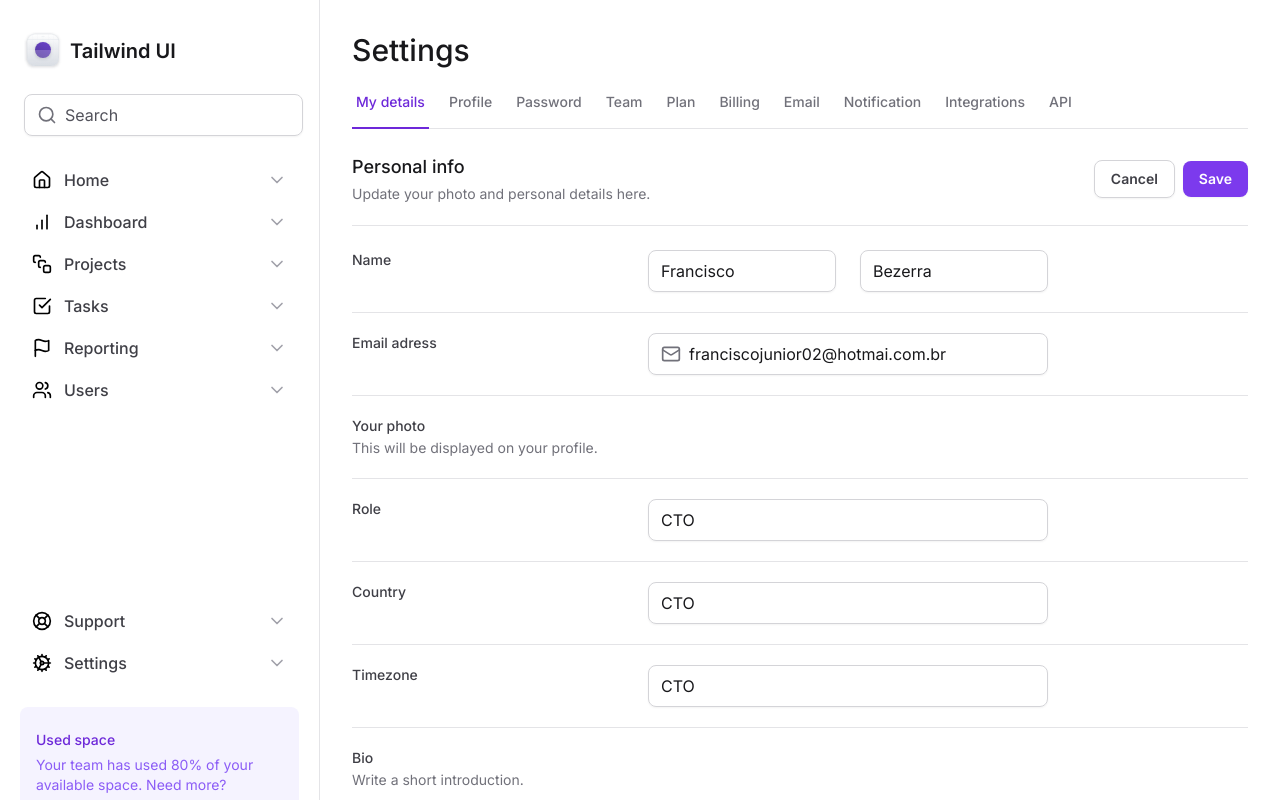
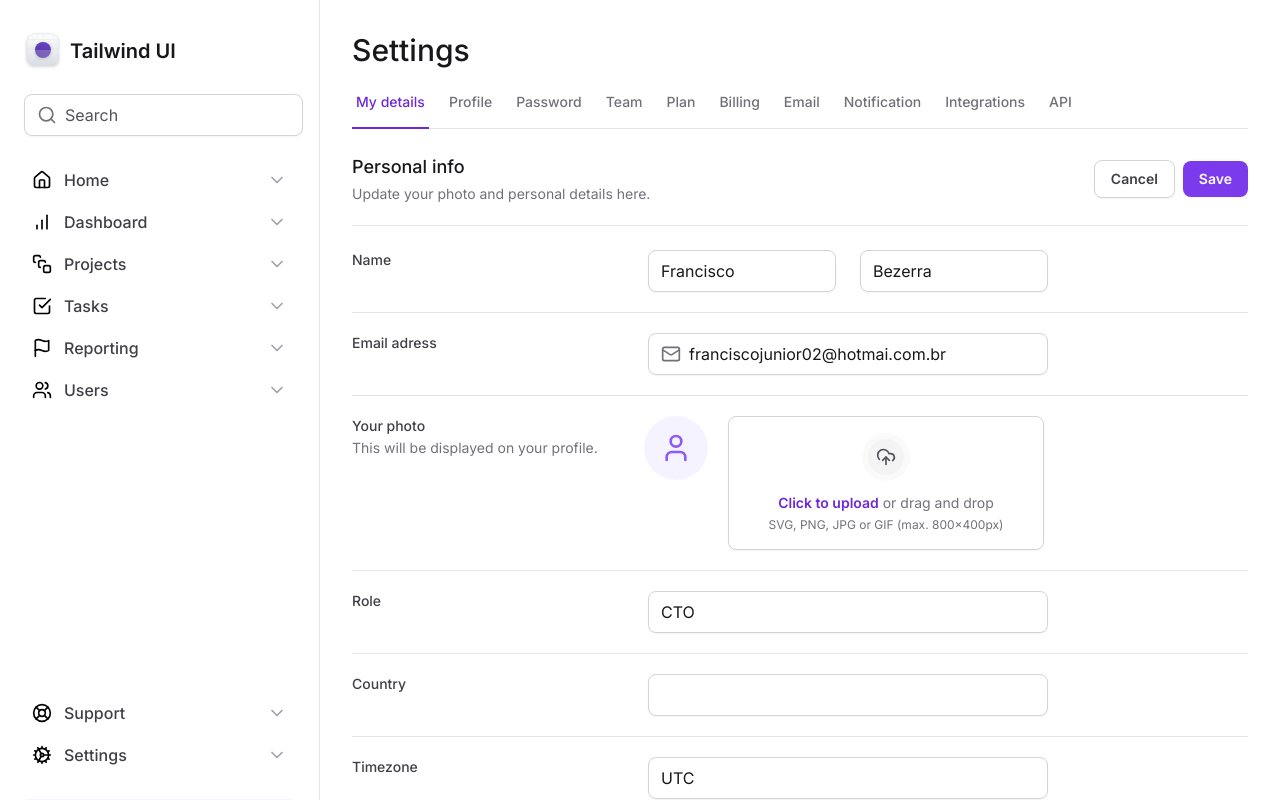
Before and after one commit to juniordbz/user-profile-settings, a Next.js app: page / in a window 1280 px wide. Shown: the top 800 px of the page. Built offline with nearby package versions, Linux system fonts and the light colour scheme.

Commit message:
add upload avatar input

```diff
--- a/src/app/page.tsx
+++ b/src/app/page.tsx
@@ -1,6 +1,6 @@
 import { SettingsTabs } from '@/components/SettingsTabs'
 import * as Input from '@/components/Input'
-import { Mail } from 'lucide-react'
+import { Mail, UploadCloud, User } from 'lucide-react'
 
 export default function Home() {
   return (
@@ -38,7 +38,7 @@
           id="settings"
           className="mt-6 flex w-full flex-col gap-5 divide-y divide-zinc-200"
         >
-          <div className="grid-cols-form grid gap-3">
+          <div className="grid grid-cols-form gap-3">
             <label
               htmlFor="firstName"
               className="text-sm font-medium text-zinc-700"
@@ -55,7 +55,7 @@
             </div>
           </div>
 
-          <div className="grid-cols-form grid gap-3 pt-5">
+          <div className="grid grid-cols-form gap-3 pt-5">
             <label
               htmlFor="email"
               className="text-sm font-medium text-zinc-700"
@@ -75,9 +75,9 @@
             </Input.InputRoot>
           </div>
 
-          <div className="grid-cols-form grid gap-3 pt-5">
+          <div className="grid grid-cols-form gap-3 pt-5">
             <label
-              htmlFor="email"
+              htmlFor="photo"
               className="text-sm font-medium text-zinc-700"
             >
               Your photo
@@ -86,10 +86,36 @@
               </span>
             </label>
 
-            <div></div>
+            <div className="flex items-start gap-5">
+              <div className=" flex size-16 items-center justify-center rounded-full bg-violet-50">
+                <User className="size-8 text-violet-500" />
+              </div>
+
+              <label
+                htmlFor="photo"
+                className=" hover:bg-violet-25 hover: group flex flex-1 cursor-pointer flex-col items-center gap-3 rounded-lg border border-zinc-300 px-6 py-4 text-center text-zinc-500 shadow-sm hover:border-violet-200 hover:text-violet-500"
+              >
+                <div className="border-6 rounded-full border-zinc-50 bg-zinc-100 p-2 group-hover:border-violet-50 group-hover:bg-violet-100">
+                  <UploadCloud className="size-5 text-zinc-600 group-hover:text-violet-600" />
+                </div>
+
+                <div className="flex flex-col items-center gap-1">
+                  <span className="text-sm">
+                    <span className=" font-semibold text-violet-700">
+                      Click to upload
+                    </span>{' '}
+                    or drag and drop
+                  </span>
+                  <span className="text-xs">
+                    SVG, PNG, JPG or GIF (max. 800x400px)
+                  </span>
+                </div>
+              </label>
+              <input type="file" className="sr-only" id="photo" />
+            </div>
           </div>
 
-          <div className="grid-cols-form grid gap-3 pt-5">
+          <div className="grid grid-cols-form gap-3 pt-5">
             <label htmlFor="role" className="text-sm font-medium text-zinc-700">
               Role
             </label>
@@ -99,7 +125,7 @@
             </Input.InputRoot>
           </div>
 
-          <div className="grid-cols-form grid gap-3 pt-5">
+          <div className="grid grid-cols-form gap-3 pt-5">
             <label
               htmlFor="country"
               className="text-sm font-medium text-zinc-700"
@@ -108,11 +134,11 @@
             </label>
 
             <Input.InputRoot>
-              <Input.InputControl id="role" defaultValue="CTO" />
+              <Input.InputControl id="role" />
             </Input.InputRoot>
           </div>
 
-          <div className="grid-cols-form grid gap-3 pt-5">
+          <div className="grid grid-cols-form gap-3 pt-5">
             <label
               htmlFor="timezone"
               className="text-sm font-medium text-zinc-700"
@@ -121,11 +147,11 @@
             </label>
 
             <Input.InputRoot>
-              <Input.InputControl id="role" defaultValue="CTO" />
+              <Input.InputControl id="role" defaultValue="UTC" />
             </Input.InputRoot>
           </div>
 
-          <div className="grid-cols-form grid gap-3 pt-5">
+          <div className="grid grid-cols-form gap-3 pt-5">
             <label htmlFor="bio" className="text-sm font-medium text-zinc-700">
               Bio
               <span className="mt-0.5 block text-sm font-normal text-zinc-500">
@@ -136,7 +162,7 @@
             <div></div>
           </div>
 
-          <div className="grid-cols-form grid gap-3 pt-5">
+          <div className="grid grid-cols-form gap-3 pt-5">
             <label
               htmlFor="projects"
               className="text-sm font-medium text-zinc-700"
--- a/tailwind.config.ts
+++ b/tailwind.config.ts
@@ -19,6 +19,15 @@
         'gradient-conic':
           'conic-gradient(from 180deg at 50% 50%, var(--tw-gradient-stops))',
       },
+
+      borderWidth: {
+        6: '6px',
+      },
+      colors: {
+        violet: {
+          25: '#fcfaff',
+        },
+      },
     },
   },
   plugins: [],
```
